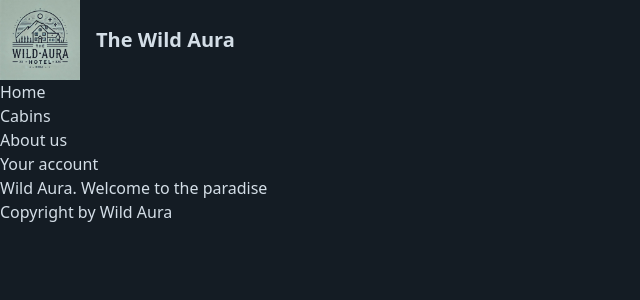
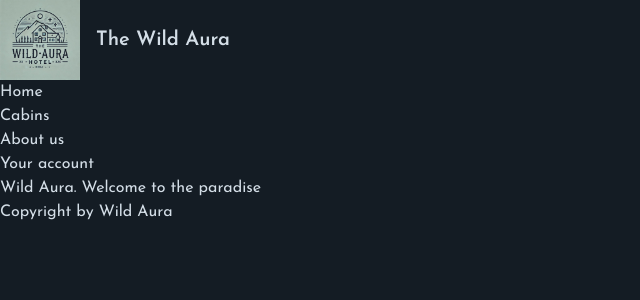
Before and after one commit to Sinabalar/TheWildAuraHotel-web, a Next.js app: page / in a window 1280 px wide. Shown: the top 300 px of the page, without its empty margins (0-640 px from the left). Built offline with nearby package versions, Linux system fonts and the light colour scheme.

Commit message:
feat: add custom font and improve layout styling
- Integrated `Josefin Sans` font using `next/font/google` for better typography
- Applied the custom font to the body for consistent text styling
- Updated the body class to include the new font and maintain existing styles

```diff
--- a/app/layout.js
+++ b/app/layout.js
@@ -1,7 +1,12 @@
 import Navigation from "@/app/_components/Navigation";
 import Logo from "@/app/_components/Logo";
-import "@/app/_styles/globals.css"
+import "@/app/_styles/globals.css";
+import {Josefin_Sans} from "next/font/google";
 
+const josefin = Josefin_Sans({
+    subsets: ["latin"],
+    display: "swap"
+});
 
 export const metadata = {
     title: {
@@ -15,7 +20,7 @@ export default function RootLayout({children}) {
     return (
 
         <html lang={"en"}>
-        <body className={"bg-primary-950 text-primary-100"}>
+        <body className={`${josefin.className} bg-primary-950 text-primary-100`}>
         <header>
             <Logo/>
             <Navigation/>
```
